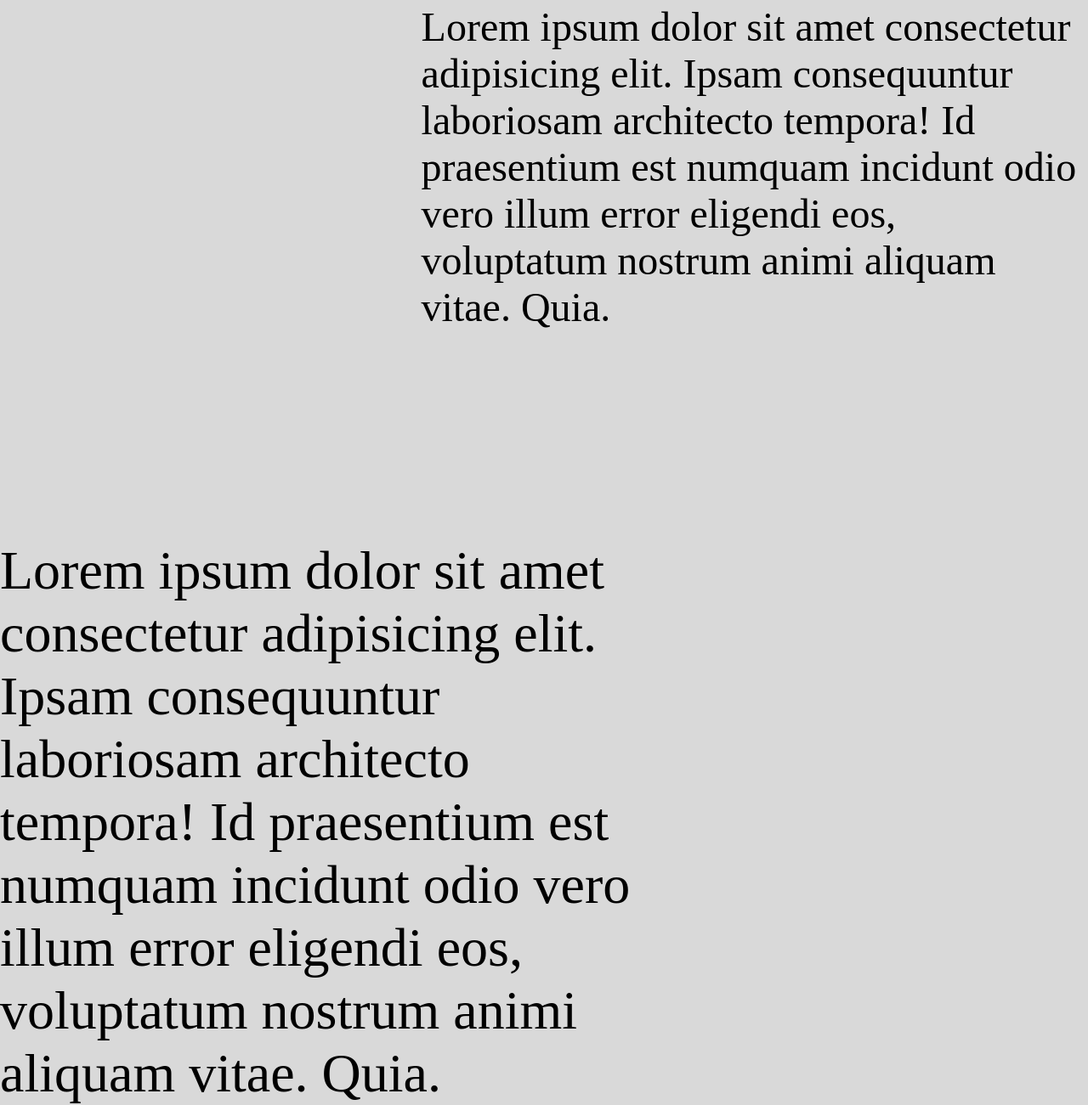
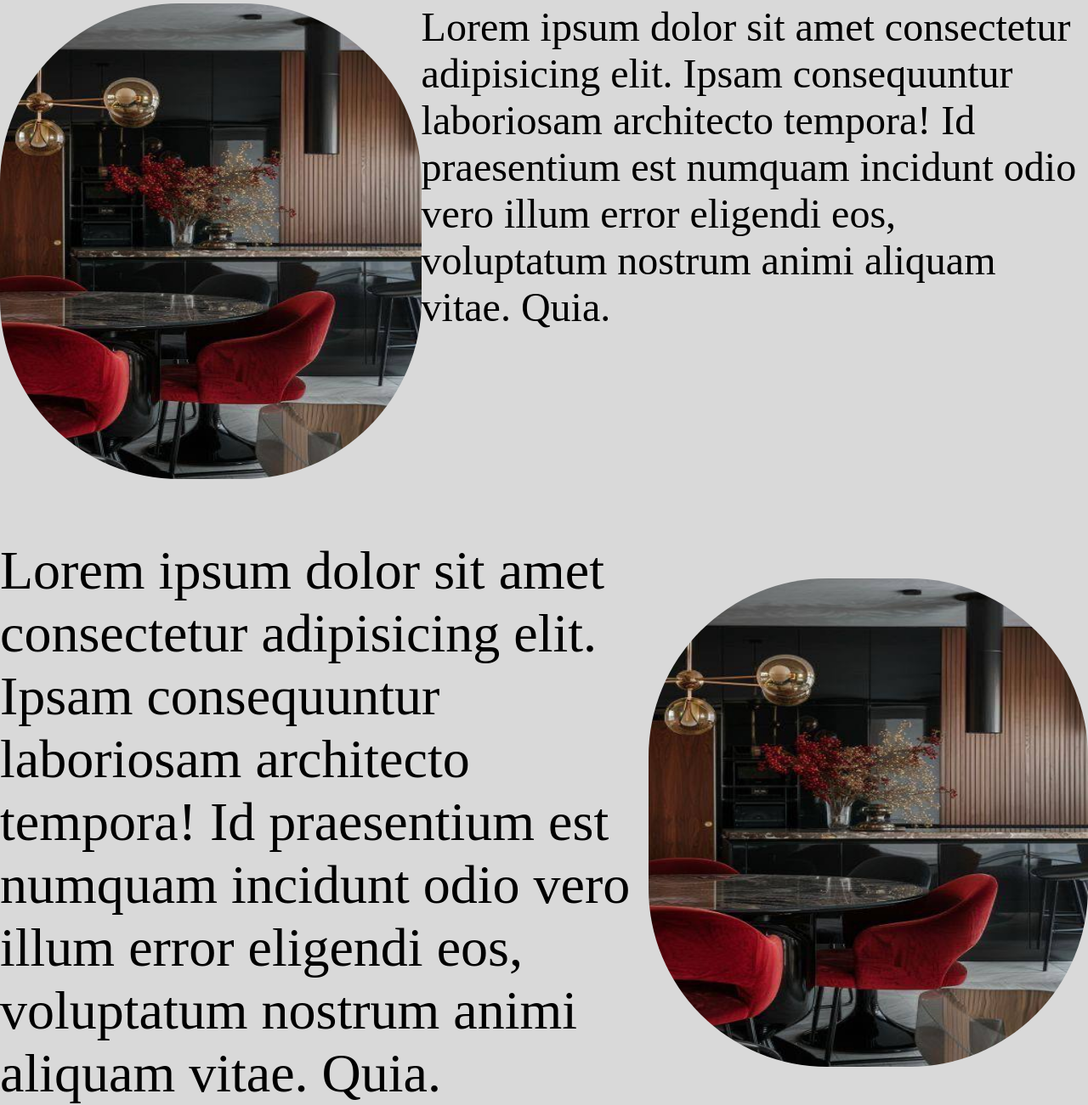
Before and after one commit to evgamerr/aronoman, a plain HTML site: page index.html in a window 1280 px wide. Shown: the part 263-1564 px from the top of the page at 85% size. Drawn offline with Linux system fonts and the light colour scheme.

Commit message:
Update index.html

```diff
--- a/index.html
+++ b/index.html
@@ -19,12 +19,12 @@
     </header>
     <main>
         <div class="container1">
-            <img src="img/first_image.jpg" alt="first">
+            <img src="first_image.jpg" alt="first">
             <p>Lorem ipsum dolor sit amet consectetur adipisicing elit. Ipsam consequuntur laboriosam architecto tempora! Id praesentium est numquam incidunt odio vero illum error eligendi eos, voluptatum nostrum animi aliquam vitae. Quia.</p>
         </div>
         <div class="container2">
             <p>Lorem ipsum dolor sit amet consectetur adipisicing elit. Ipsam consequuntur laboriosam architecto tempora! Id praesentium est numquam incidunt odio vero illum error eligendi eos, voluptatum nostrum animi aliquam vitae. Quia.</p>
-            <img src="img/first_image.jpg" alt="first">
+            <img src="first_image.jpg" alt="first">
         </div>
     </main>
     <footer>
```
